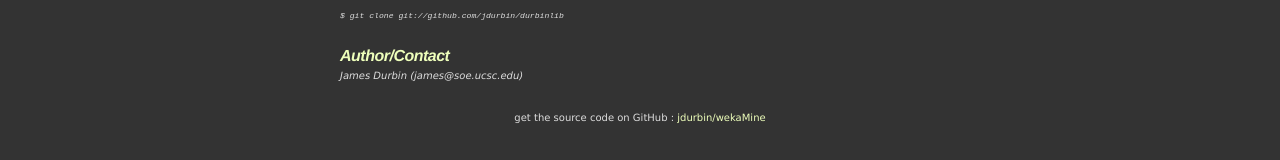
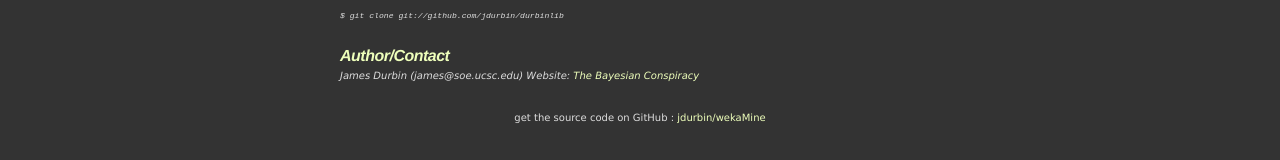
Before and after one commit to jdurbin/wekaMine, a plain HTML site: page index.html in a window 1280 px wide. Shown: the part 600-760 px from the top of the page. Drawn offline with Linux system fonts and the light colour scheme.

Commit message:
Edited index.html via GitHub

```diff
--- a/index.html
+++ b/index.html
@@ -576,7 +576,7 @@
 
 						<br><br>
 							<h4>Author/Contact</h4>
-							<p>James Durbin (james@soe.ucsc.edu)
+							<p>James Durbin (james@soe.ucsc.edu)  Website: <a href="http://bayesianconspiracy.blogspot.com">The Bayesian Conspiracy</a>
 								<br/>
 								<br/>      </p>
 					</div>
```
